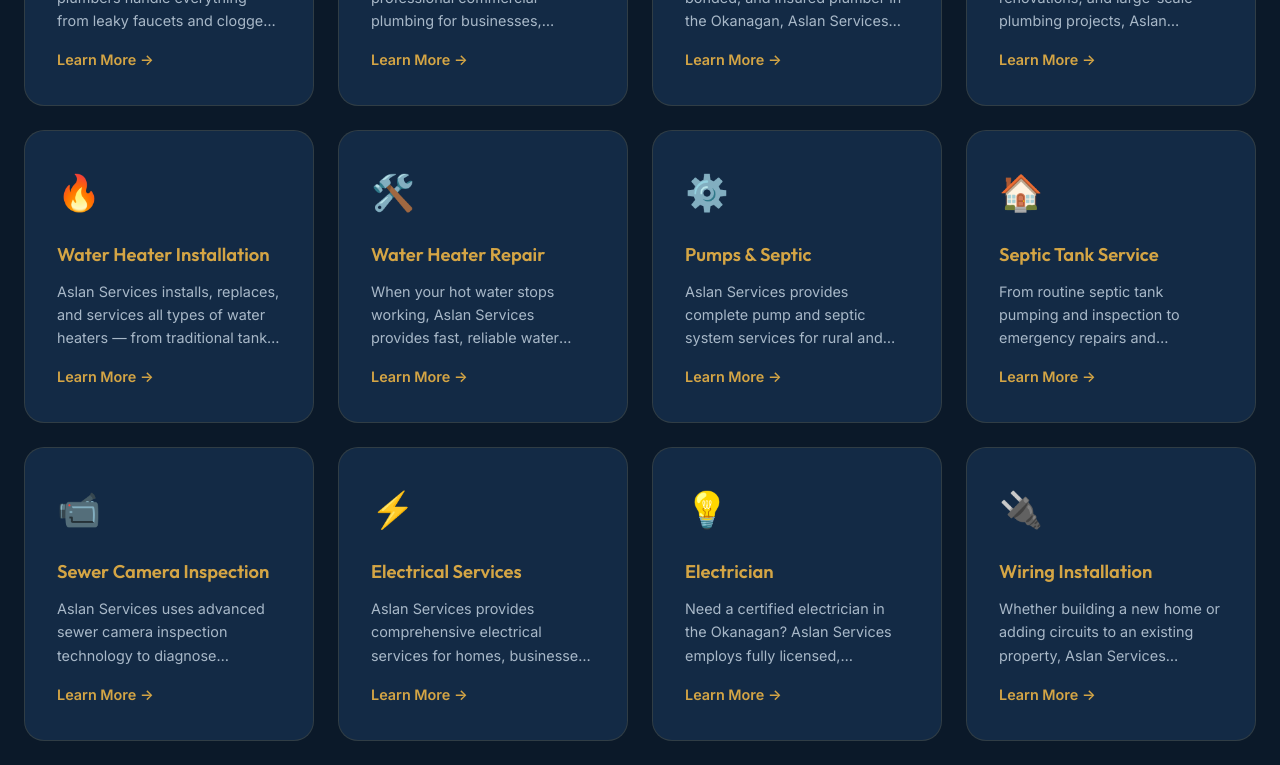
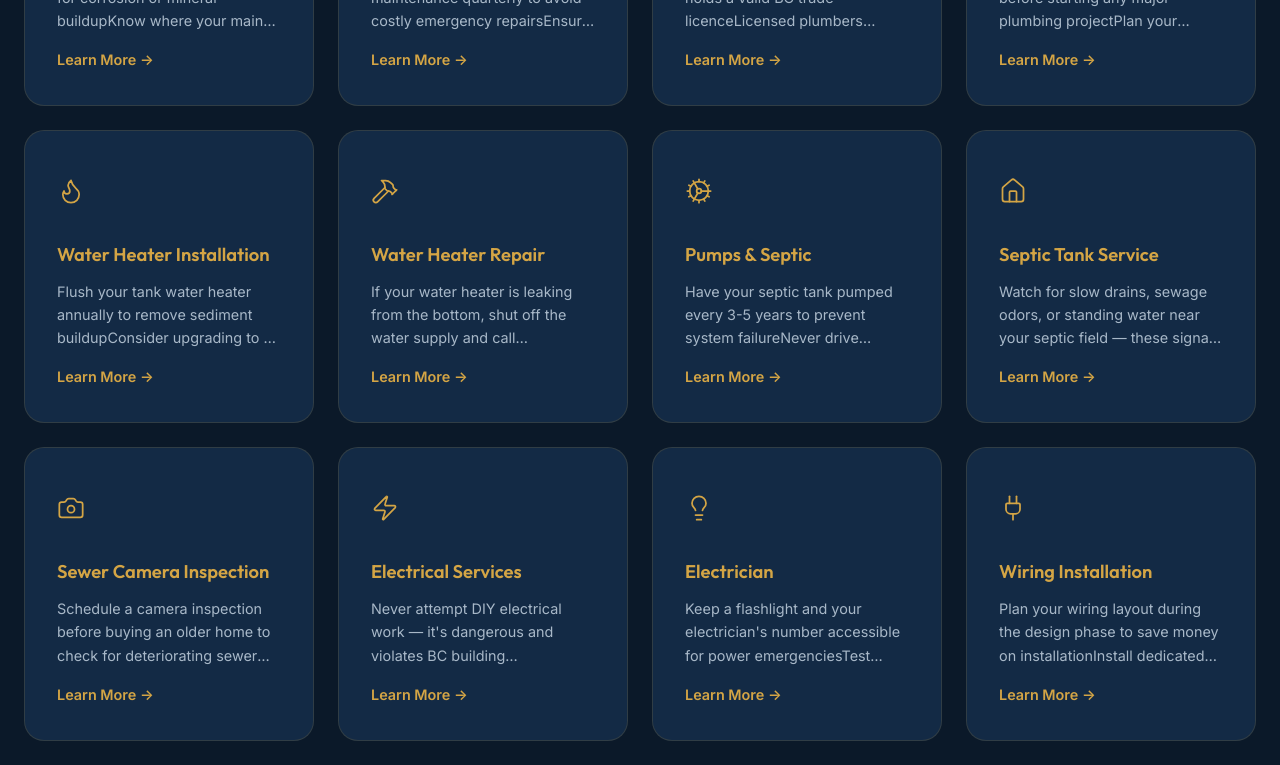
Before and after one commit to BenChoii/Aslan, a React (Vite) app: page / in a window 1280 px wide. Shown: the part 1460-2225 px from the top of the page. Built offline with nearby package versions, Linux system fonts and the light colour scheme.

Commit message:
Lucide icons in What We Offer services grid

```diff
--- a/src/data/services.js
+++ b/src/data/services.js
@@ -1,4 +1,4 @@
-const svc = (name, slug, category, icon, desc, tips, faqs) => ({ name, slug, category, icon, description: desc, tips, faqs });
+const svc = (name, slug, category, icon, lucideIcon, desc, tips, faqs) => ({ name, slug, category, icon, lucideIcon, description: desc, tips, faqs });
 
 export const services = [
   svc('Residential Plumber', 'residential-plumber', 'Plumbing', '🔧',
--- a/src/pages/HomePage.jsx
+++ b/src/pages/HomePage.jsx
@@ -4,6 +4,40 @@
 import FAQ from '../components/FAQ'
 import GoogleMap from '../components/GoogleMap'
 import FluentEmoji from '../components/FluentEmoji'
+import {
+  Wrench, Building, ClipboardCheck, HardHat, Flame, Hammer,
+  Cog, Home, Camera, Zap, Lightbulb, Plug,
+  Shirt, CookingPot, Thermometer, Snowflake, Settings,
+  HeartPulse, MapPin, UtensilsCrossed, Cake
+} from 'lucide-react'
+
+// Map each service slug to a Lucide icon component
+const SERVICE_ICONS = {
+  'residential-plumber': Wrench,
+  'commercial-plumber': Building,
+  'licensed-plumber': ClipboardCheck,
+  'plumbing-contractor': HardHat,
+  'water-heaters': Flame,
+  'water-heater-repair': Hammer,
+  'pumps-septic': Cog,
+  'septic-tank-service': Home,
+  'sewer-camera': Camera,
+  'electrical': Zap,
+  'electrician': Lightbulb,
+  'wiring-installation': Plug,
+  'wiring-repair': Wrench,
+  'gas-fitting': Flame,
+  'gas-dryer': Shirt,
+  'gas-range': CookingPot,
+  'gas-furnace-repair': Thermometer,
+  'refrigeration': Snowflake,
+  'sheet-metal': Settings,
+  'heating-repair': HeartPulse,
+  'residential-heating': Flame,
+  'line-locating': MapPin,
+  'restaurant-equipment-repair': UtensilsCrossed,
+  'bakery-equipment-repair': Cake,
+};
 
 const marqueeServices = [
   'Licensed Electricians', 'Emergency Plumbing', 'Gas Fitting & Repair',
@@ -138,14 +172,19 @@
             <p className="section-subtitle">From electrical and plumbing to gas fitting, refrigeration, and sheet metal — we handle it all with over 40 years of expertise.</p>
           </div>
           <div className="services-grid">
-            {services.map(s => (
-              <Link key={s.slug} to={`/vernon/${s.slug}`} className="service-card">
-                <span className="service-card-icon">{s.icon}</span>
-                <div className="service-card-title">{s.name}</div>
-                <div className="service-card-desc">{s.description}</div>
-                <div className="service-card-arrow">Learn More →</div>
-              </Link>
-            ))}
+            {services.map(s => {
+              const IconComp = SERVICE_ICONS[s.slug];
+              return (
+                <Link key={s.slug} to={`/vernon/${s.slug}`} className="service-card">
+                  <span className="service-card-icon">
+                    {IconComp ? <IconComp size={28} strokeWidth={1.5} /> : s.icon}
+                  </span>
+                  <div className="service-card-title">{s.name}</div>
+                  <div className="service-card-desc">{s.description}</div>
+                  <div className="service-card-arrow">Learn More →</div>
+                </Link>
+              );
+            })}
           </div>
         </div>
       </section>
```
